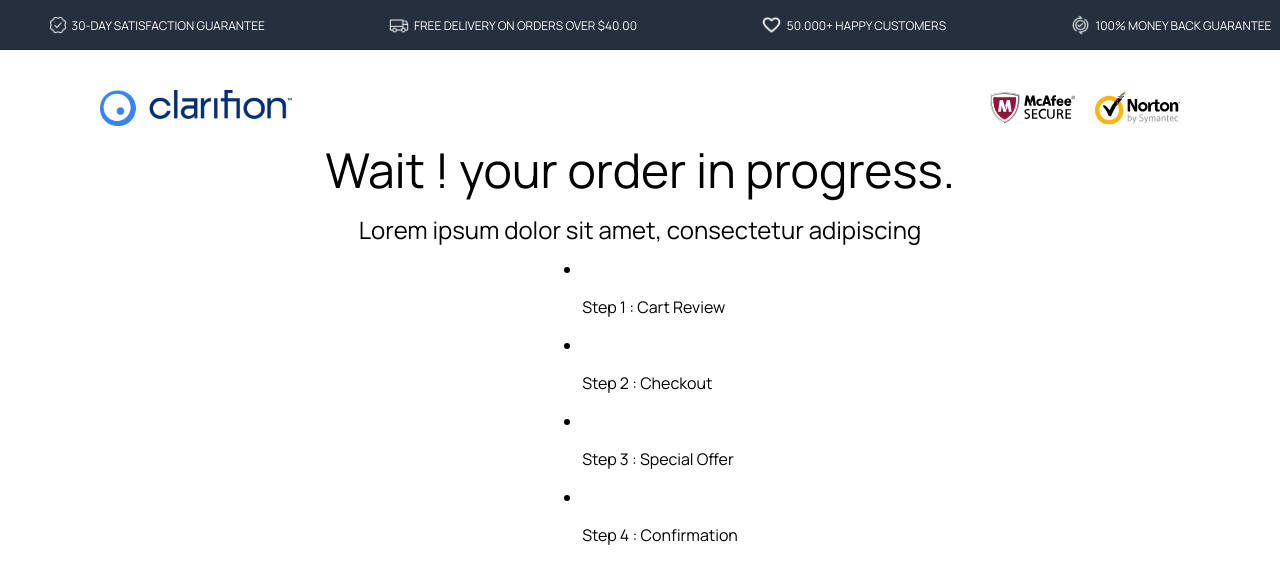
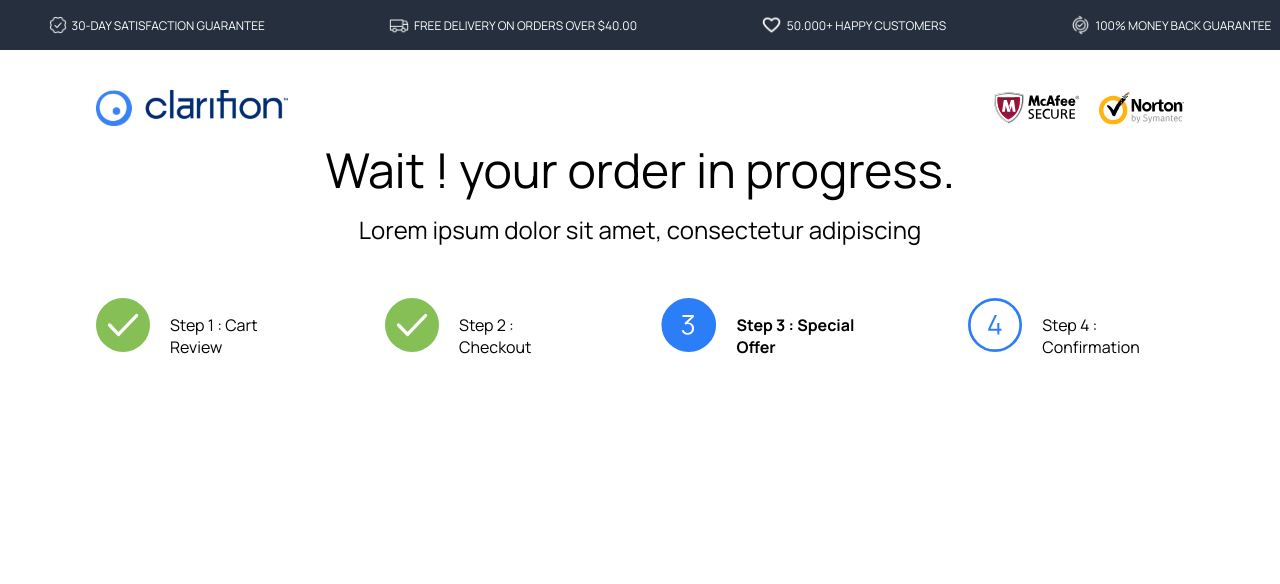
Before and after one commit to OscarFMdev/ejamApplication, a React (Vite) app: page / in a window 1280 px wide. Shown: the top 584 px of the page. Built offline with nearby package versions, Linux system fonts and the light colour scheme.

Commit message:
Add steps' map to header

```diff
--- a/src/components/Header.jsx
+++ b/src/components/Header.jsx
@@ -18,19 +18,19 @@ const Header = () => {
     <div className={headerStyles.steps}>
       <ul>
         <li>
-          <img src="" alt="" />
+          <img src="/src/assets/done.svg" alt="" />
           <p>Step 1 : Cart Review</p>
         </li>
         <li>
-          <img src="" alt="" />
+          <img src="/src/assets/done.svg" alt="" />
           <p>Step 2 : Checkout</p>
         </li>
-        <li>
-          <img src="" alt="" />
+        <li className={headerStyles.currentStep}>
+          <img src="/src/assets/current.svg" alt="" />
           <p>Step 3 : Special Offer</p>
         </li>
         <li>
-          <img src="" alt="" />
+          <img src="/src/assets/next.svg" alt="" />
           <p>Step 4 : Confirmation</p>
         </li>
       </ul>
--- a/src/styles/Header.module.scss
+++ b/src/styles/Header.module.scss
@@ -4,12 +4,12 @@ header {
   flex-direction: column;
   align-items: center;
   justify-content: center;
-  padding: 40px;
+  padding: 40px 0;
 
   .upperPart {
     display: flex;
     justify-content: space-between;
-    width: 90%;
+    width: 85%;
     div {
       display: flex;
       column-gap: 20px;
@@ -46,4 +46,23 @@ header {
     }
   }
 
+  .steps {
+    padding: 40px 0;
+    width: 85%;
+    ul {
+      list-style: none;
+      display: flex;
+      justify-content: space-between;
+      width: 100%;
+      padding: 0;
+      li {
+        display: flex;
+        column-gap: 20px;
+      }
+      .currentStep {
+        font-weight: 700;
+      }
+    }
+  }
+
 }
```
